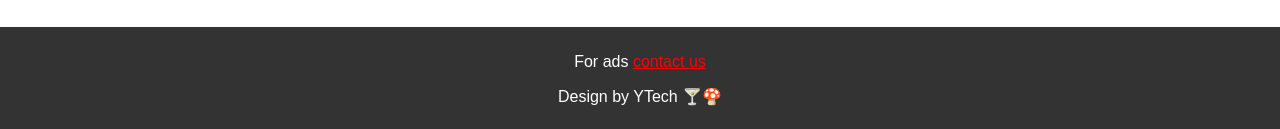
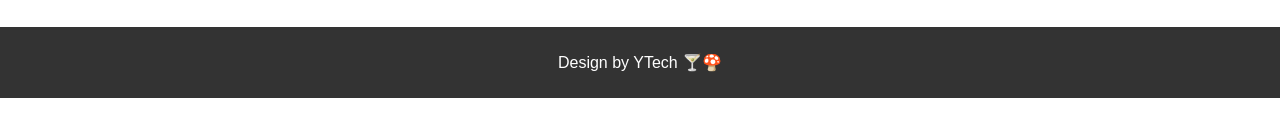
Before and after one commit to teja2509/Hanuman, a plain HTML site: page index.html in a window 1280 px wide. Shown: the part 1753-1882 px from the top of the page. After the commit the page ends 1851 px from the top, so only its background shows below. Drawn offline with Linux system fonts and the light colour scheme.

Commit message:
Update index.html

```diff
--- a/index.html
+++ b/index.html
@@ -266,13 +266,7 @@
 
 
   <footer>
-    <p>
-        For ads
-      <a style="color: red;" href="https://wa.me/+918555821143" target="_blank">
-        contact us
-      </a>
 
-    </p>
     <p>Design by YTech 🍸🍄</p>
   </footer>
 
```
